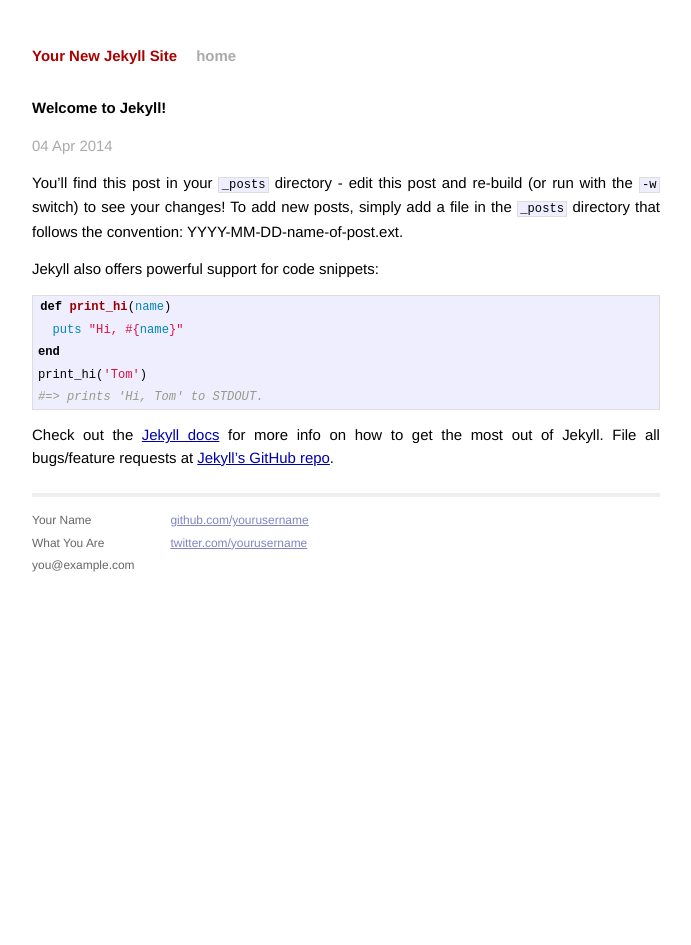
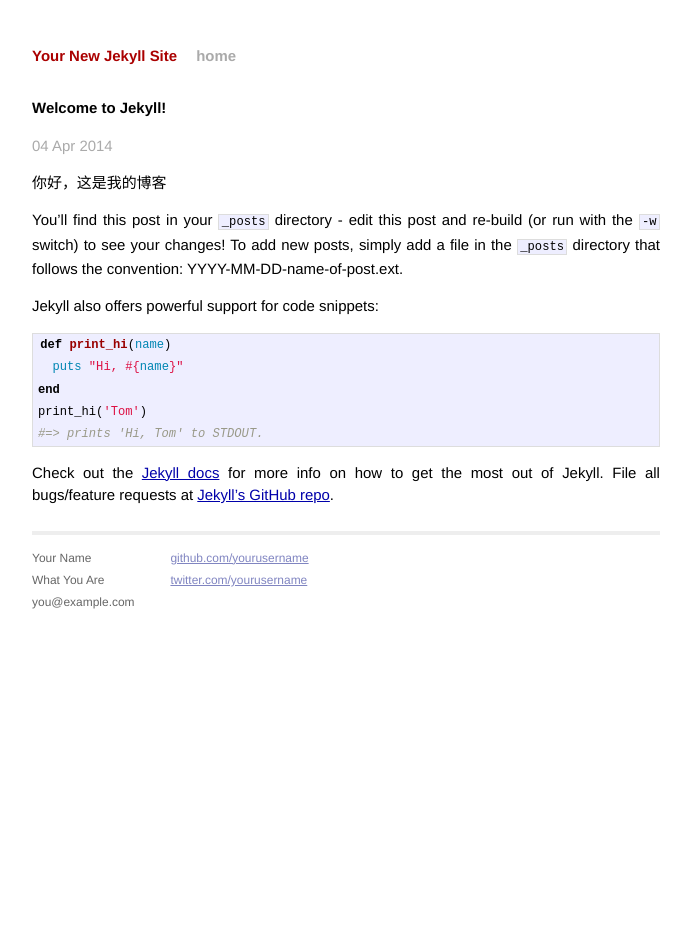
Before and after one commit to xiongji/xiongji.github.io, a Jekyll site: the page built from _posts/2014-04-04-welcome-to-jekyll.markdown, in a window 1280 px wide. Shown: the whole page, without its empty margins (294-985 px from the left). Built offline with Jekyll 4.4.1, drawn with Linux system fonts in a browser that asks for light colours; Markdown is read by kramdown in place of the engine named in the settings.

Commit message:
edit blog

```diff
--- a/_posts/2014-04-04-welcome-to-jekyll.markdown
+++ b/_posts/2014-04-04-welcome-to-jekyll.markdown
@@ -4,6 +4,7 @@ title:  "Welcome to Jekyll!"
 date:   2014-04-04 16:28:30
 categories: jekyll update
 ---
+>你好，这是我的博客
 
 You'll find this post in your `_posts` directory - edit this post and re-build (or run with the `-w` switch) to see your changes!
 To add new posts, simply add a file in the `_posts` directory that follows the convention: YYYY-MM-DD-name-of-post.ext.
```
